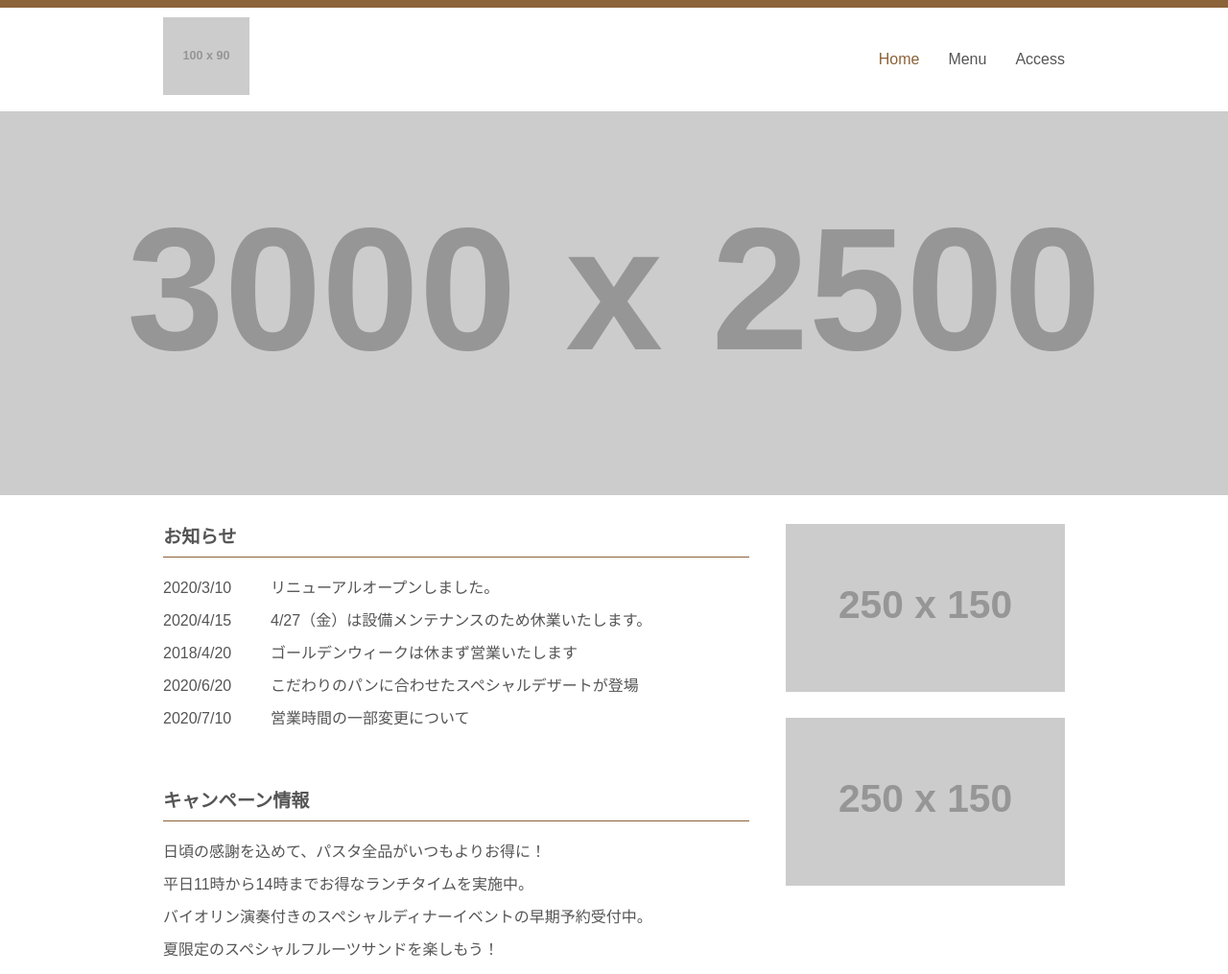
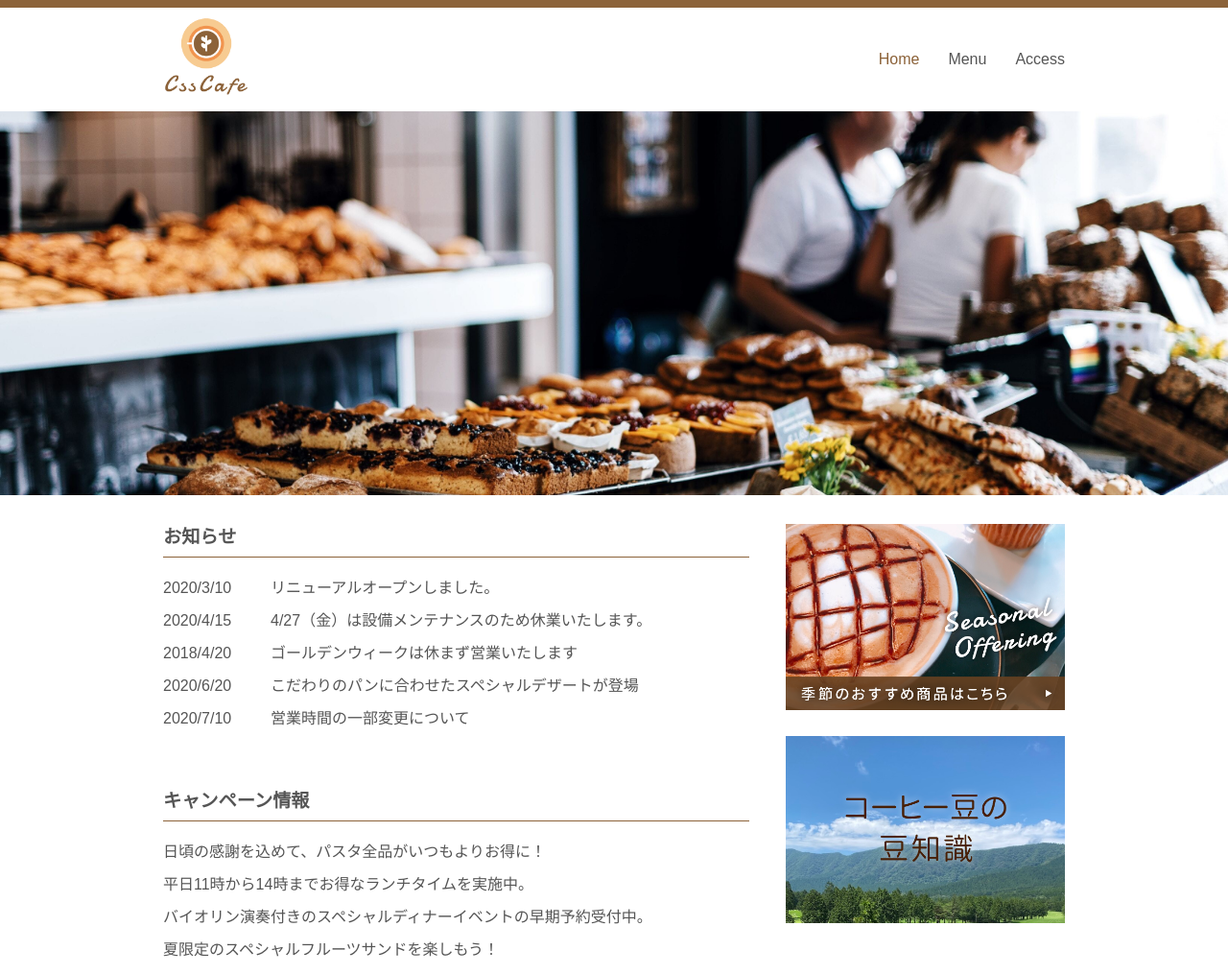
Before and after one commit to Shimaxx186/lesson, a plain HTML site: page coding/index.html in a window 1280 px wide. Shown: the top 1015 px of the page at 96% size. Drawn offline with Linux system fonts and the light colour scheme; placeholder pictures from the web are drawn by us.

Commit message:
[finish]coding

```diff
--- a/coding/css/base.css
+++ b/coding/css/base.css
@@ -60,7 +60,7 @@ header nav ul li.current a {
   width: 100%;
   /* viewport heightの略で画面の表示領域の高さを指定 */
   height: 50vh;
-  background-image: url(https://via.placeholder.com/3000x2500);
+  background-image: url(../images/cafe.jpg);
   background-repeat: no-repeat;
   background-position: center;
   background-size: cover;
--- a/coding/index.html
+++ b/coding/index.html
@@ -4,6 +4,7 @@
   <meta charset="UTF-8">
   <meta http-equiv="X-UA-Compatible" content="IE=edge">
   <meta name="viewport" content="width=device-width, initial-scale=1.0">
+  <meta name="description" content="CSS Cafeの公式ウェブサイトです。商品情報、店舗紹介、アクセス、会社情報など">
   <title>CSS Cafe</title>
   <link rel="stylesheet" href="css/html5reset-1.6.1.css">
   <link rel="stylesheet" href="css/base.css">
@@ -14,7 +15,7 @@
   <header id="top">
     <div class="header_content wrapper">
       <!-- srcに挿入されている画像はダミー画像 -->
-      <h1><img class="header_logo" src="https://via.placeholder.com/100x90" alt="CSS Cafe"></h1>
+      <h1><img class="header_logo" src="images/logo.png" alt="CSS Cafe"></h1>
       <nav>
         <ul>
           <li class="current"><a href="index.html">Home</a></li>
@@ -65,12 +66,12 @@
       <ul>
         <li>
           <a href="#">
-            <img src="https://via.placeholder.com/250x150" alt="季節のおすすめ商品はこちら">
+            <img src="images/banner01.png" alt="季節のおすすめ商品はこちら">
           </a>
         </li>
         <li>
           <a href="#">
-            <img src="https://via.placeholder.com/250x150" alt="コーヒー豆の豆知識">
+            <img src="images/banner02.png" alt="コーヒー豆の豆知識">
           </a>
         </li>
       </ul>
```
Also changed, not shown: coding/images/banner01.png (added), coding/images/banner02.png (added), coding/images/cafe.jpg (added), coding/images/logo.png (added).
